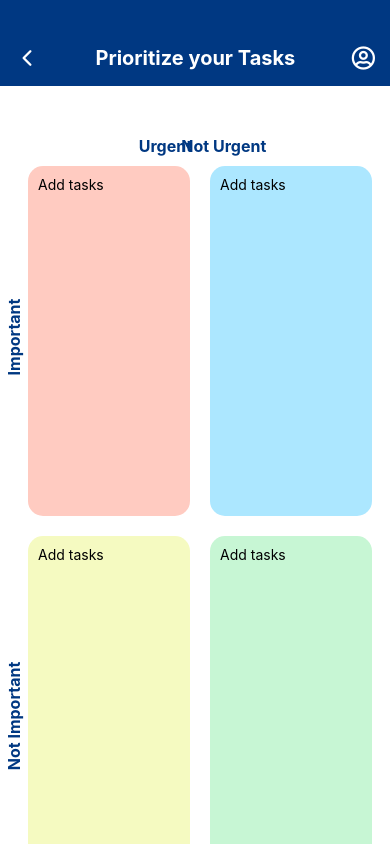
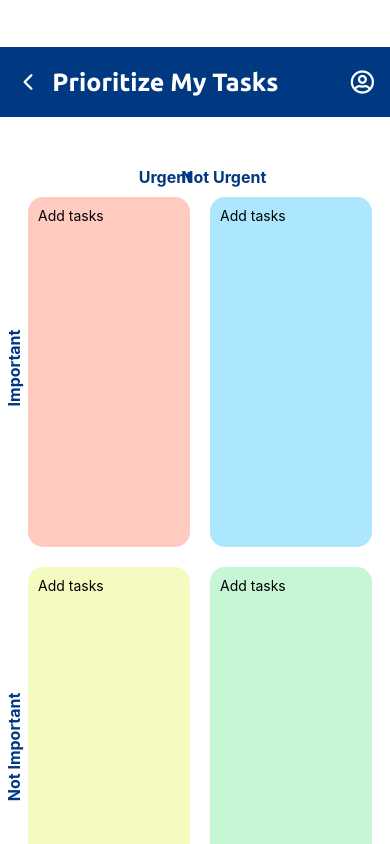
Before and after one commit to amir-dha/PlaNUS-app, a React Native app in the folder PlaNUS-APP/: screen /EisenhowerMatrix in a window 390 px wide. Built offline with nearby package versions, Linux system fonts and the light colour scheme.

Commit message:
eisenhower database changes

```diff
--- a/PlaNUS-APP/Screens/EisenhowerMatrix/EisenhowerMatrix.js
+++ b/PlaNUS-APP/Screens/EisenhowerMatrix/EisenhowerMatrix.js
@@ -1,5 +1,246 @@
+
+// import React, { useState, useEffect } from 'react';
+// import { View, Text, TextInput, TouchableOpacity, StyleSheet, KeyboardAvoidingView, Platform, ScrollView, StatusBar } from 'react-native';
+// import { Ionicons } from '@expo/vector-icons';
+// import { FontAwesome5 } from '@expo/vector-icons'; // Import FontAwesome5 for the user circle icon
+// import { useNavigation } from '@react-navigation/native';
+// import { auth, db } from '../../firebase'; // adjust the path as needed
+// import { doc, getDoc, setDoc } from 'firebase/firestore';
+// import AccountButtonModal from '../Home/Modals/AccountButtonModal'; // Import the AccountButtonModal
+
+// const EisenhowerMatrix = () => {
+//   const navigation = useNavigation();
+//   const user = auth.currentUser;
+//   const [tasks, setTasks] = useState({
+//     urgentImportant: '',
+//     notUrgentImportant: '',
+//     urgentNotImportant: '',
+//     notUrgentNotImportant: '',
+//   });
+//   const [accountModalVisible, setAccountModalVisible] = useState(false); // State for account modal visibility
+
+//   useEffect(() => {
+//     if (user) {
+//       const fetchTasks = async () => {
+//         const docRef = doc(db, 'eisenhowerTasks', user.uid);
+//         const docSnap = await getDoc(docRef);
+
+//         if (docSnap.exists()) {
+//           setTasks(docSnap.data());
+//         }
+//       };
+
+//       fetchTasks();
+//     }
+//   }, [user]);
+
+//   const handleTaskChange = (type, value) => {
+//     setTasks((prevTasks) => ({
+//       ...prevTasks,
+//       [type]: value,
+//     }));
+//   };
+
+//   const saveTasks = async () => {
+//     if (user) {
+//       const docRef = doc(db, 'eisenhowerTasks', user.uid);
+//       await setDoc(docRef, tasks);
+//     }
+//   };
+
+//   useEffect(() => {
+//     const saveOnExit = navigation.addListener('blur', saveTasks);
+//     return saveOnExit;
+//   }, [navigation, tasks, user]);
+
+//   // Save tasks when the component is unmounted
+//   useEffect(() => {
+//     return () => {
+//       saveTasks();
+//     };
+//   }, [tasks, user]);
+
+//   return (
+//     <KeyboardAvoidingView
+//       style={styles.container}
+//       behavior={Platform.OS === 'ios' ? 'padding' : 'height'}
+//       keyboardVerticalOffset={Platform.OS === 'ios' ? 64 : 0}
+//     >
+//       <View style={styles.header}>
+//         <TouchableOpacity onPress={() => navigation.goBack()} style={styles.iconButton}>
+//           <Ionicons name="chevron-back" size={24} color="white" />
+//         </TouchableOpacity>
+//         <Text style={styles.title}>Prioritize My Tasks</Text>
+//         <TouchableOpacity onPress={() => setAccountModalVisible(true)} style={styles.iconButton}>
+//           <FontAwesome5 name='user-circle' size={24} color="white" />
+//         </TouchableOpacity>
+//       </View>
+//       <View style={styles.labelsContainer}>
+//         <Text style={[styles.horizontalLabel, { left: '25%' }]}>Urgent</Text>
+//         <Text style={[styles.horizontalLabel, { right: '25%' }]}>Not Urgent</Text>
+//       </View>
+//       <ScrollView contentContainerStyle={styles.scrollContainer}>
+//         <View style={styles.matrixContainer}>
+//           <View style={styles.verticalLabels}>
+//             <Text style={[styles.verticalLabel, { top: '33%' }]}>Important</Text>
+//             <Text style={[styles.verticalLabel, { bottom: '10%' }]}>Not Important</Text>
+//           </View>
+//           <View style={styles.quadrantsContainer}>
+//             <View style={styles.quadrantRow}>
+//               <View style={[styles.quadrant, styles.urgentImportant]}>
+//                 <TextInput
+//                   style={styles.input}
+//                   multiline
+//                   placeholder="Add tasks"
+//                   value={tasks.urgentImportant}
+//                   onChangeText={(value) => handleTaskChange('urgentImportant', value)}
+//                   onBlur={saveTasks}
+//                 />
+//               </View>
+//               <View style={[styles.quadrant, styles.notUrgentImportant]}>
+//                 <TextInput
+//                   style={styles.input}
+//                   multiline
+//                   placeholder="Add tasks"
+//                   value={tasks.notUrgentImportant}
+//                   onChangeText={(value) => handleTaskChange('notUrgentImportant', value)}
+//                   onBlur={saveTasks}
+//                 />
+//               </View>
+//             </View>
+//             <View style={styles.quadrantRow}>
+//               <View style={[styles.quadrant, styles.urgentNotImportant]}>
+//                 <TextInput
+//                   style={styles.input}
+//                   multiline
+//                   placeholder="Add tasks"
+//                   value={tasks.urgentNotImportant}
+//                   onChangeText={(value) => handleTaskChange('urgentNotImportant', value)}
+//                   onBlur={saveTasks}
+//                 />
+//               </View>
+//               <View style={[styles.quadrant, styles.notUrgentNotImportant]}>
+//                 <TextInput
+//                   style={styles.input}
+//                   multiline
+//                   placeholder="Add tasks"
+//                   value={tasks.notUrgentNotImportant}
+//                   onChangeText={(value) => handleTaskChange('notUrgentNotImportant', value)}
+//                   onBlur={saveTasks}
+//                 />
+//               </View>
+//             </View>
+//           </View>
+//         </View>
+//       </ScrollView>
+
+//       <AccountButtonModal
+//         modalVisible={accountModalVisible}
+//         setModalVisible={setAccountModalVisible} />
+//     </KeyboardAvoidingView>
+//   );
+// };
+
+// const styles = StyleSheet.create({
+//   container: {
+//     flex: 1,
+//     backgroundColor: 'white',
+//   },
+//   header: {
+//     marginTop: 47,
+//     flexDirection: 'row',
+//     justifyContent: 'space-between',
+//     alignItems: 'center',
+//     paddingHorizontal: 10,
+//     paddingTop: StatusBar.currentHeight,
+//     backgroundColor: '#003882',
+//     height: 70,
+//   },
+//   title: {
+//     color: 'white',
+//     fontFamily: 'Ubuntu-Bold',
+//     fontSize: 25,
+//     marginRight: 60,
+//   },
+//   iconButton: {
+//     padding: 5,
+//     marginRight: 1,
+//     marginLeft: 1,
+//   },
+//   labelsContainer: {
+//     flexDirection: 'row',
+//     justifyContent: 'space-between',
+//     paddingHorizontal: 40,
+//     paddingTop: 10,
+//     marginLeft: 35,
+//     marginRight: 20,
+//     marginTop: 40,
+//   },
+//   horizontalLabel: {
+//     fontSize: 16,
+//     fontWeight: 'bold',
+//     color: '#003882',
+//   },
+//   scrollContainer: {
+//     flexGrow: 1,
+//   },
+//   matrixContainer: {
+//     flexDirection: 'row',
+//     flex: 1,
+//   },
+//   verticalLabels: {
+//     justifyContent: 'space-between',
+//     alignItems: 'center',
+//     paddingVertical: 20,
+//     position: 'absolute',
+//     left: -40,
+//     marginTop: -80,
+//     height: '100%',
+//   },
+//   verticalLabel: {
+//     fontSize: 16,
+//     fontWeight: 'bold',
+//     color: '#003882',
+//     transform: [{ rotate: '270deg' }],
+//   },
+//   quadrantsContainer: {
+//     flex: 1,
+//     justifyContent: 'center',
+//     paddingHorizontal: 8,
+//     marginLeft: 10,
+//   },
+//   quadrantRow: {
+//     flexDirection: 'row',
+//     justifyContent: 'space-between',
+//   },
+//   quadrant: {
+//     flex: 1,
+//     height: 350,
+//     margin: 10,
+//     borderRadius: 15,
+//     padding: 10,
+//   },
+//   urgentImportant: {
+//     backgroundColor: '#FFCBC1',
+//   },
+//   notUrgentImportant: {
+//     backgroundColor: '#ACE7FF',
+//   },
+//   urgentNotImportant: {
+//     backgroundColor: '#F5FAC1',
+//   },
+//   notUrgentNotImportant: {
+//     backgroundColor: '#C7F6D4',
+//   },
+//   input: {
+//     flex: 1,
+//     textAlignVertical: 'top',
+//   },
+// });
+
+// export default EisenhowerMatrix;
 import React, { useState, useEffect } from 'react';
-import { View, Text, TextInput, TouchableOpacity, StyleSheet, KeyboardAvoidingView, Platform, ScrollView } from 'react-native';
+import { View, Text, TextInput, TouchableOpacity, StyleSheet, KeyboardAvoidingView, Platform, ScrollView, StatusBar } from 'react-native';
 import { Ionicons } from '@expo/vector-icons';
 import { FontAwesome5 } from '@expo/vector-icons'; // Import FontAwesome5 for the user circle icon
 import { useNavigation } from '@react-navigation/native';
@@ -21,7 +262,7 @@ const EisenhowerMatrix = () => {
   useEffect(() => {
     if (user) {
       const fetchTasks = async () => {
-        const docRef = doc(db, 'eisenhowerTasks', user.uid);
+        const docRef = doc(db, 'users', user.uid, 'eisenhowerTasks', 'tasks');
         const docSnap = await getDoc(docRef);
 
         if (docSnap.exists()) {
@@ -42,7 +283,7 @@ const EisenhowerMatrix = () => {
 
   const saveTasks = async () => {
     if (user) {
-      const docRef = doc(db, 'eisenhowerTasks', user.uid);
+      const docRef = doc(db, 'users', user.uid, 'eisenhowerTasks', 'tasks');
       await setDoc(docRef, tasks);
     }
   };
@@ -66,11 +307,11 @@ const EisenhowerMatrix = () => {
       keyboardVerticalOffset={Platform.OS === 'ios' ? 64 : 0}
     >
       <View style={styles.header}>
-        <TouchableOpacity style={styles.iconButton} onPress={() => navigation.goBack()}>
+        <TouchableOpacity onPress={() => navigation.goBack()} style={styles.iconButton}>
           <Ionicons name="chevron-back" size={24} color="white" />
         </TouchableOpacity>
-        <Text style={styles.title}>Prioritize your Tasks</Text>
-        <TouchableOpacity style={styles.iconButton} onPress={() => setAccountModalVisible(true)}>
+        <Text style={styles.title}>Prioritize My Tasks</Text>
+        <TouchableOpacity onPress={() => setAccountModalVisible(true)} style={styles.iconButton}>
           <FontAwesome5 name='user-circle' size={24} color="white" />
         </TouchableOpacity>
       </View>
@@ -146,21 +387,25 @@ const styles = StyleSheet.create({
     backgroundColor: 'white',
   },
   header: {
+    marginTop: 47,
     flexDirection: 'row',
     justifyContent: 'space-between',
     alignItems: 'center',
+    paddingHorizontal: 10,
+    paddingTop: StatusBar.currentHeight,
     backgroundColor: '#003882',
-    paddingTop: 40,
-    paddingBottom: 10,
-    paddingHorizontal: 10,
+    height: 70,
+  },
+  title: {
+    color: 'white',
+    fontFamily: 'Ubuntu-Bold',
+    fontSize: 25,
+    marginRight: 60,
   },
   iconButton: {
     padding: 5,
-  },
-  title: {
-    color: 'white',
-    fontSize: 20,
-    fontWeight: 'bold',
+    marginRight: 1,
+    marginLeft: 1,
   },
   labelsContainer: {
     flexDirection: 'row',
@@ -169,7 +414,7 @@ const styles = StyleSheet.create({
     paddingTop: 10,
     marginLeft: 35,
     marginRight: 20,
-    marginTop:40,
+    marginTop: 40,
   },
   horizontalLabel: {
     fontSize: 16,
@@ -211,7 +456,7 @@ const styles = StyleSheet.create({
   quadrant: {
     flex: 1,
     height: 350,
-    margin:10,
+    margin: 10,
     borderRadius: 15,
     padding: 10,
   },
```
